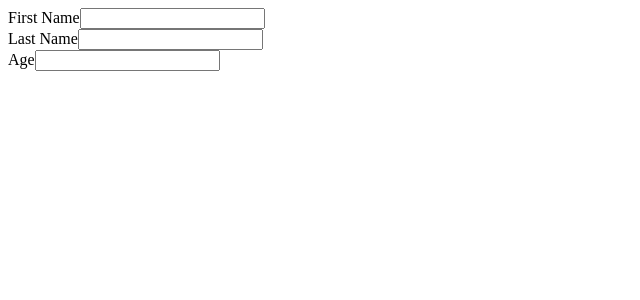
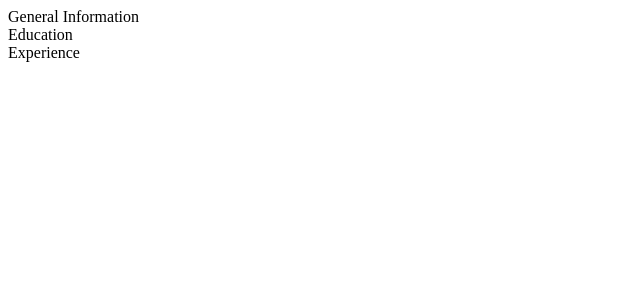
Before and after one commit to benjyongzh/odin-javascript, a React (Create React App) app in the folder projects/resume-builder/: page / in a window 1280 px wide. Shown: the top 300 px of the page, without its empty margins (0-640 px from the left). Built offline with nearby package versions, Linux system fonts and the light colour scheme.

Commit message:
Add info in App.js to be passed down to section components.

```diff
--- a/projects/resume-builder/src/App.js
+++ b/projects/resume-builder/src/App.js
@@ -1,27 +1,58 @@
 // import './App.css';
 import React, {Component} from "react";
 import InputComponent from "./components/InputComponent";
+import SectionComponent from "./components/SectionComponent";
 
 class App extends Component{
   constructor(props){
     super(props);
 
-    this.state = {
-
-    };
   };
 
 
   render(){
 
+    const sections = {
+      general: {
+        title: "General Information",
+        content: [
+          {title: "First Name", type: "text"},
+          {title: "Last Name", type: "text"},
+          {title: "Age", type: "number"},
+          {title: "Summary", type: "text"},
+        ],
+      },
 
+      education: {
+        title: "Education",
+        content: [
+          // {title: "Institute", type: "text"},
+          // {title: "Qualification", type: "text"},
+          // {title: "Start Year", type: "number"},
+          // {title: "End Year", type: "number"},
+        ],
+      },
+
+      experience: {
+        title: "Experience",
+        content: [
+          // {title: "Workplace", type: "text"},
+          // {title: "Job Title", type: "text"},
+          // {title: "Start Year", type: "number"},
+          // {title: "End Year", type: "number"},
+        ],
+      },
+    }
 
     return(
       <div>
         <form>
-          <InputComponent textLabel="First Name" id="first-name" inputType="text" />
+          {/* <InputComponent textLabel="First Name" id="first-name" inputType="text" />
           <InputComponent textLabel="Last Name" id="last-name" inputType="text" />
-          <InputComponent textLabel="Age" id="age" inputType="number" />
+          <InputComponent textLabel="Age" id="age" inputType="number" /> */}
+          <SectionComponent section={sections.general} />
+          <SectionComponent section={sections.education} />
+          <SectionComponent section={sections.experience} />
         </form>
 
       </div>
--- /dev/null
+++ b/projects/resume-builder/src/components/SectionComponent.js
@@ -0,0 +1,48 @@
+import React, { Component } from "react";
+import ContentButtonAdd from "./ContentButtonAdd";
+
+class SectionComponent extends Component{
+    constructor(props){
+      super(props);
+
+    //   this.onInputChange = this.onInputChange.bind(this);
+
+    //   this.state = {
+    //     value: "",
+    //   };
+
+    };
+
+    // onInputChange(event){
+    //     this.setState({
+    //         value: event.target.value
+    //     });
+    // };
+
+    render(){
+        const {section, addable} = this.props;
+
+        const contentInfo = section.content.map(item => {
+
+        })
+
+
+
+        return(
+            <div className="section-container">
+                <header className="section-title">{section.title}</header>
+                <div className="section-content">
+                    {
+
+                    }
+                </div>
+                <ContentButtonAdd enabled={addable} />
+            </div>
+
+        );
+    }
+
+
+  };
+
+  export default SectionComponent;
```
